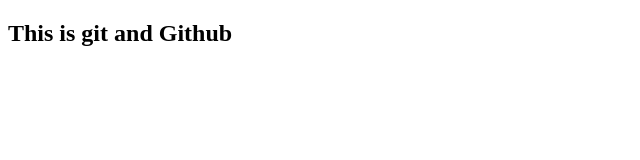
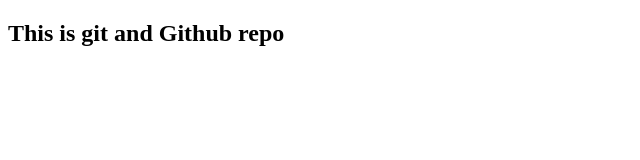
Before and after one commit to muaz555/git_repo, a plain HTML site: page index.html in a window 1280 px wide. Shown: the full height of the page, 0-640 px from the left. Drawn offline with Linux system fonts and the light colour scheme.

Commit message:
another git repo

```diff
--- a/index.html
+++ b/index.html
@@ -6,5 +6,5 @@
     <title>Git & Github</title>
 </head>
 <body>
-<h2>This is git and Github</h2></body>
+<h2>This is git and Github repo</h2></body>
 </html>
```
